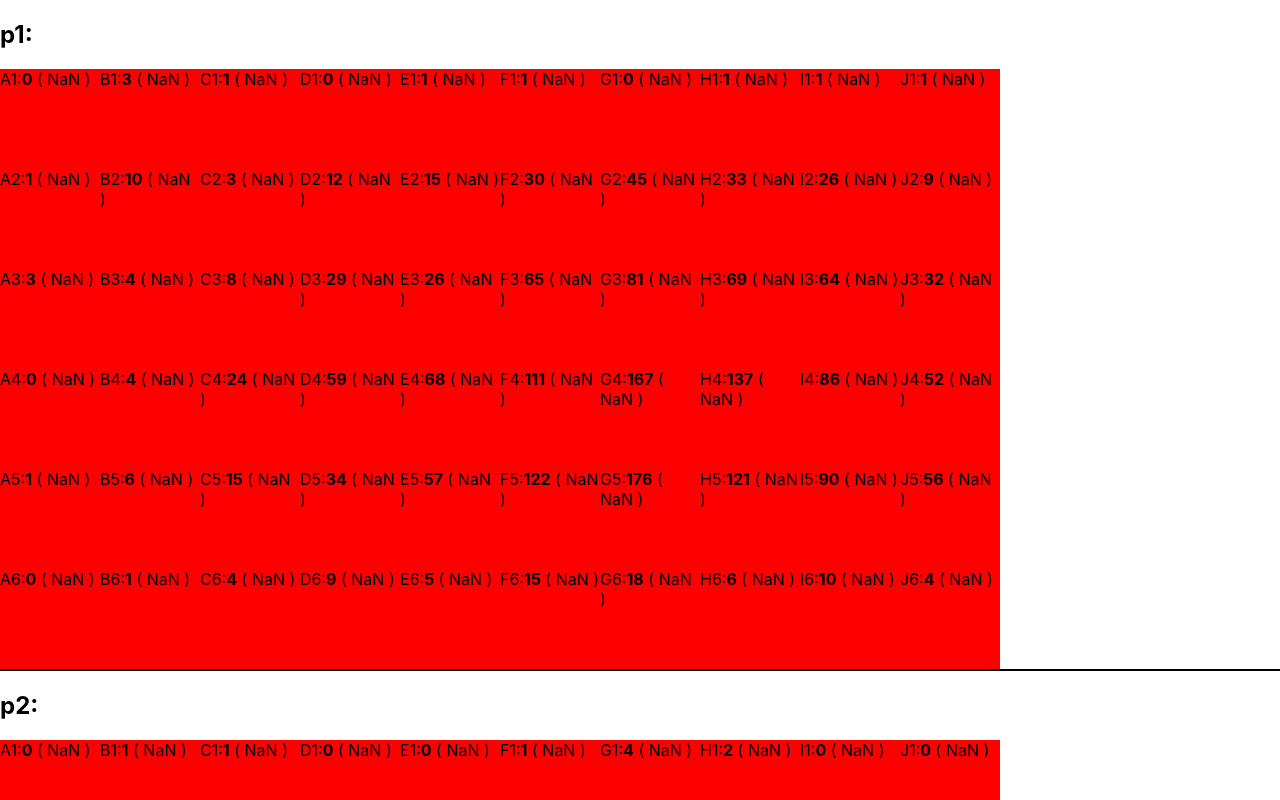
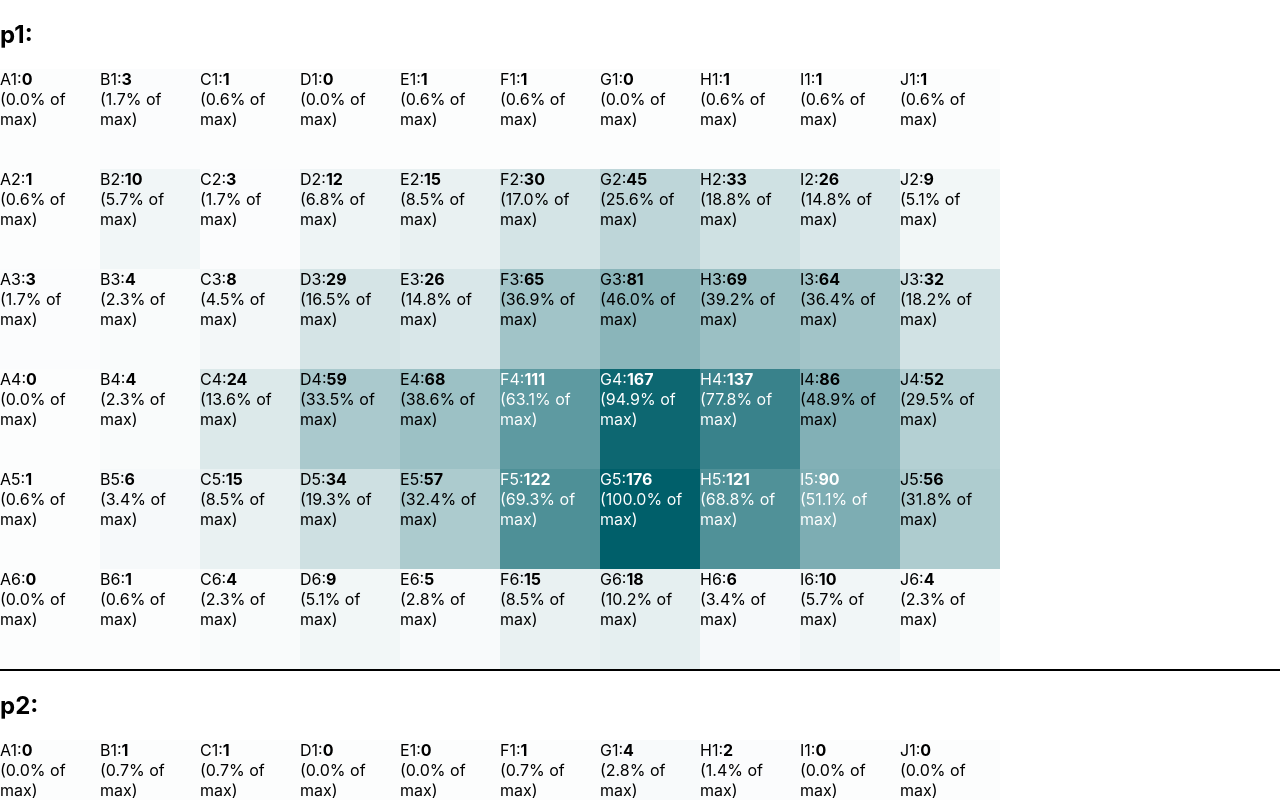
Before and after one commit to joshua-scott/eye-gaze-chart, a React (Create React App) app: page / in a window 1280 px wide. Shown: the top 800 px of the page. Built offline with nearby package versions, Linux system fonts and the light colour scheme.

Commit message:
It works

```diff
--- a/src/components/HeatmapGrid.tsx
+++ b/src/components/HeatmapGrid.tsx
@@ -15,10 +15,10 @@ const Grid = styled.div`
 `;
 
 const GridItem = styled.div`
-  background-color: red;
+  background-color: rgba(0, 95, 106, ${p => p.transparency});
+  color: ${p => (p.transparency < 0.5 ? "black" : "white")};
 `;
 
-// todo: make this render a table with colour gradient based on the frequency
 const HeatmapGrid: React.FC<Props> = ({ coordinates }) => {
   let coordinatesCount = {};
   ROWS.forEach(row => {
@@ -29,14 +29,12 @@ const HeatmapGrid: React.FC<Props> = ({ coordinates }) => {
   });
 
   console.log({ coordinatesCount });
-  // const max = Object.keys(coordinatesCount).reduce((previousValue, currentValue) => {
-  //   return Math.max(coordinatesCount[currentValue], coordinatesCount[previousValue])
-  // }, 0);
 
-  const max = Math.max(
-    Object.keys(coordinatesCount).map(
-      (key: ParticipantNameOrAll) => coordinatesCount[key]
-    )
+  const max = Object.keys(coordinatesCount).reduce(
+    (previousValue, coordString) => {
+      return Math.max(coordinatesCount[coordString] || 0, previousValue || 0);
+    },
+    0
   );
 
   return (
@@ -45,11 +43,13 @@ const HeatmapGrid: React.FC<Props> = ({ coordinates }) => {
         {ROWS.map(row =>
           COLUMNS.map(column => {
             const count = parseInt(coordinatesCount[`${column}${row}`]);
-            const ratingAsPercentageOfMax = (count / max) * 100;
+            const percentageOfMax = (count / max) * 100;
             return (
-              <GridItem ratingAsPercentageOfMax={ratingAsPercentageOfMax}>
+              <GridItem transparency={Math.max(percentageOfMax, 1) / 100}>
                 {column}
-                {row}:<strong>{count}</strong> ( {ratingAsPercentageOfMax} )
+                {row}:<strong>{count}</strong>
+                <br />
+                {`(${percentageOfMax.toFixed(1)}% of max)`}
               </GridItem>
             );
           })
```
